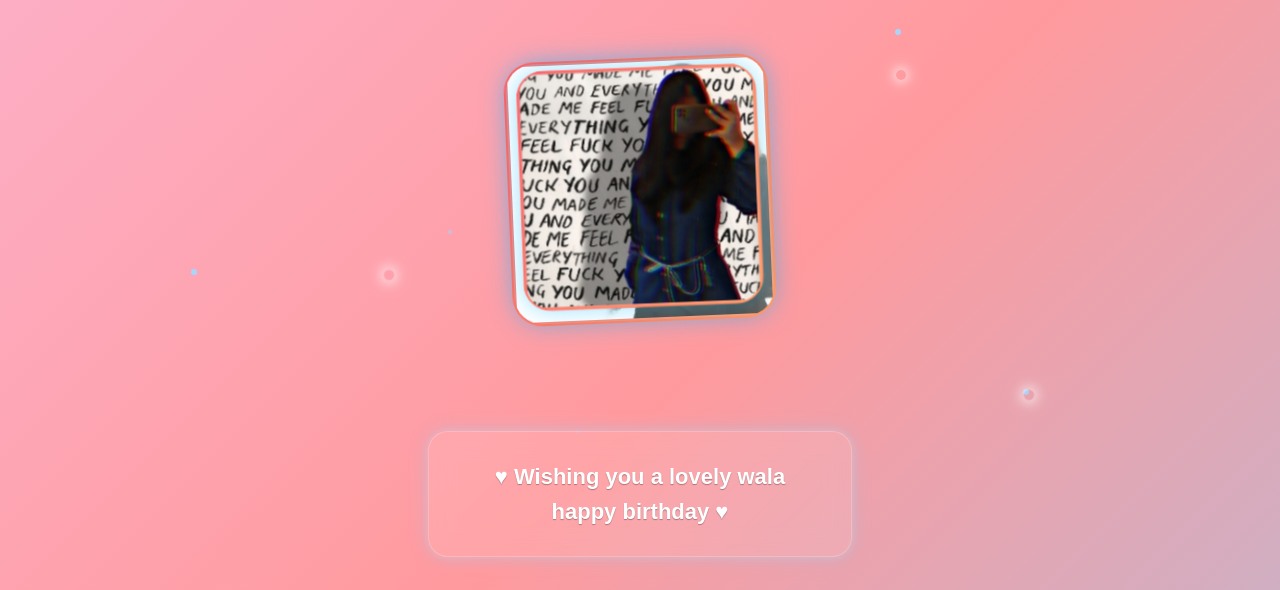
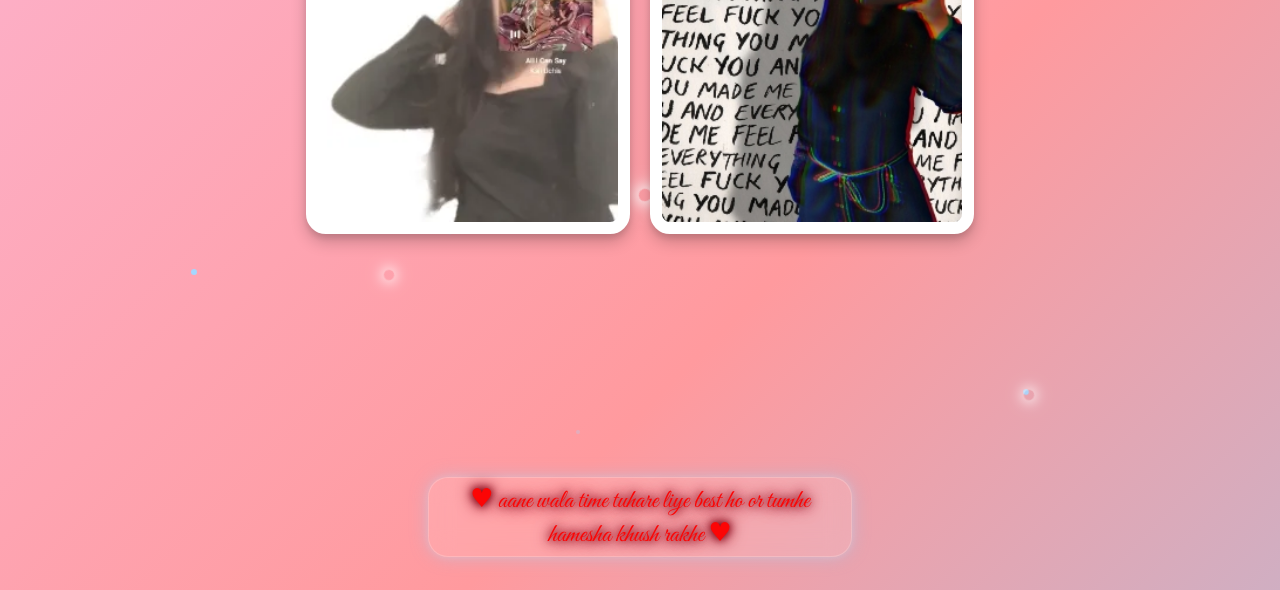
Before and after one commit to ayush-trivedi0/happybirthdayriya, a plain HTML site: page index.html in a window 1280 px wide. Shown: the part 210-800 px from the top of the page. Drawn offline with Linux system fonts and the light colour scheme.

Commit message:
update index.htmlwith new photo frmae layout

```diff
--- a/index.html
+++ b/index.html
@@ -1,10 +1,10 @@
 <!DOCTYPE html>
 <html lang="en">
 <head>
-    <meta charset="UTF-8">
-    <meta name="viewport" content="width=device-width, initial-scale=1.0">
-    <title>Document</title>
-    <link rel="stylesheet" href="style.css">
+  <meta charset="UTF-8" />
+  <meta name="viewport" content="width=device-width, initial-scale=1.0"/>
+  <title>Happy Birthday</title>
+  <link href="https://fonts.googleapis.com/css2?family=Poppins:wght@400;600&family=Great+Vibes&family=Dancing+Script&display=swap" rel="stylesheet">
   <style>
     body {
       margin: 0;
@@ -19,8 +19,7 @@
       );
       background-size: 400% 400%;
       animation: gradientShift 12s ease infinite;
-  overflow: hidden;
-  position: relative;
+      overflow-x: hidden;
       font-family: 'Poppins', sans-serif;
     }
 
@@ -30,38 +29,29 @@
       100% { background-position: 0% 50%; }
     }
 
-
-        .sparkle {
+    .sparkle, .star {
       position: absolute;
-  width: 4px;
-  height: 4px;
-  background: #a5d8ff; /* soft blue sparkle */
       border-radius: 50%;
-  opacity: 0.7;
       animation: sparkle 3s infinite ease-in-out;
     }
 
+    .sparkle {
+      width: 4px;
+      height: 4px;
+      background: #a5d8ff;
+      opacity: 0.7;
+    }
 
     @keyframes sparkle {
-          0%, 100% {
-            transform: scale(1);
-            opacity: 0.3;
-          }
-          50% {
-            transform: scale(1.5);
-            opacity: 1;
-          }
+      0%, 100% { transform: scale(1); opacity: 0.3; }
+      50% { transform: scale(1.5); opacity: 1; }
     }
 
     .star {
-          position: absolute;
       width: 10px;
       height: 10px;
       background: transparent;
-          box-shadow:
-            0 0 10px 2px white,
-            0 0 15px 5px rgba(255,255,255,0.4);
-          border-radius: 50%;
+      box-shadow: 0 0 10px 2px white, 0 0 15px 5px rgba(255,255,255,0.4);
       animation: twinkle 4s infinite ease-in-out;
     }
 
@@ -70,59 +60,74 @@
       50% { transform: scale(1.3) rotate(45deg); opacity: 1; }
     }
 
-        .paper {
-  position: absolute;
-  display: inline-block;
-  padding: 2px;
-  background: linear-gradient(145deg, rgba(173,216,230,0.3), rgba(255,255,255,0.1));
-  box-shadow: 0 0 25px rgba(0, 183, 255, 0.4);
-  backdrop-filter: blur(6px);
-  border-radius: 30px;
-  cursor: grab;
-  overflow: hidden;
-  max-width: 90vw;
-  max-height: 90vh;
-
- /* bg ko gradient krna hai yha pe */
-   border: 2px solid transparent;
-  background-clip: padding-box, border-box;
-  background-origin: border-box;
-  background-image:
-    linear-gradient(145deg, rgba(173,216,230,0.3), rgba(255,255,255,0.1)), /* inner fill */
-    linear-gradient(120deg, #ff5e62, #ff9966); /* border gradient */
+    .main-heading {
+      position: fixed;
+      top: 20px;
+      left: 50%;
+      transform: translateX(-50%);
+      font-size: 54px;
+      font-weight: 700;
+      color: black;
+      font-family: 'Dancing Script', cursive;
+      z-index: 1000;
+      padding: 12px 28px;
+      background: rgba(255, 255, 255, 0.4);
+      border-radius: 16px;
+      text-shadow:
+        0 0 4px #ffb6c1,
+        0 0 8px #ff69b4,
+        0 0 12px #ff1493,
+        0 0 16px #db7093;
+      animation: glowPulse 2s ease-in-out infinite;
     }
 
+    @keyframes glowPulse {
+      0%, 100% {
+        text-shadow: 0 0 5px #fff, 0 0 10px #ff99cc, 0 0 15px #ff66cc;
+      }
+      50% {
+        text-shadow: 0 0 10px #fff, 0 0 20px #ff99cc, 0 0 25px #ff66cc;
+      }
+    }
 
-/* paper size ajdustable */
-.paper img {
+    .frame-container {
+      display: flex;
+      flex-wrap: wrap;
+      justify-content: center;
+      gap: 20px;
+      padding: 120px 20px 100px;
+      z-index: 5;
+      position: relative;
+    }
+
+    .photo-frame {
+      background: #fff;
+      border: 12px solid #fff;
+      border-radius: 20px;
+      box-shadow: 0 4px 6px rgba(0, 0, 0, 0.1), 0 8px 16px rgba(0, 0, 0, 0.2);
+      overflow: hidden;
+      width: 300px;
+      max-width: 90vw;
+      transition: transform 0.3s ease;
+    }
+
+    .photo-frame:hover {
+      transform: scale(1.05);
+    }
+
+    .photo-frame img {
       width: 100%;
       height: auto;
-  max-width: 400px;
-  max-height: 500px;
-  border-radius: 12px;
       display: block;
-  object-fit: contain;
-}
-@keyframes floatUpDown {
-  0%, 100% { transform: translateX(-50%) translateY(0); }
-  50% { transform: translateX(-50%) translateY(-10px); }
+      object-fit: cover;
     }
 
-@keyframes pulseGlow {
-  0%, 100% {
-    box-shadow: 0 0 20px rgba(255, 105, 180, 0.4), 0 0 10px rgba(0,183,255, 0.2);
-  }
-  50% {
-    box-shadow: 0 0 30px rgba(255, 105, 180, 0.8), 0 0 15px rgba(0,183,255, 0.4);
-  }
-
-}
     .message-paper {
       width: 360px;
       padding: 5px 31px;
-  color: #fff;
-  font-size: 18px;
-  font-weight: 500;
+      font-family: 'Great Vibes', cursive;
+      font-size: 26px;
+      color: #fc0505;
       border-radius: 20px;
       text-align: center;
       position: absolute;
@@ -130,26 +135,15 @@
       bottom: 30px;
       transform: translateX(-50%);
       z-index: 999;
-
       background: rgba(255, 255, 255, 0.1);
       backdrop-filter: blur(12px);
       -webkit-backdrop-filter: blur(12px);
-
       border: 1px solid rgba(255, 255, 255, 0.2);
       box-shadow: 0 8px 24px rgba(0, 183, 255, 0.15);
-
       animation: floatUpDown 4s ease-in-out infinite, pulseGlow 3.5s ease-in-out infinite;
+      text-shadow: 0 0 8px #800000, 0 0 12px #b03060, 0 0 18px #8b0000;
     }
 
-.shaking-text {
-  font-size: 22px;
-  font-weight: 600;
-  font-family: 'Poppins', sans-serif;
-  animation: shakeText 1s infinite;
-  color: #ffffff;
-  line-height: 1.6;
-  text-shadow: 0 1px 1px rgba(0, 0, 0, 0.3);
-}
     @keyframes floatUpDown {
       0%, 100% { transform: translateX(-50%) translateY(0); }
       50% { transform: translateX(-50%) translateY(-6px); }
@@ -163,83 +157,21 @@
         box-shadow: 0 0 18px rgba(135, 206, 250, 0.4), 0 0 8px rgba(255,255,255, 0.2);
       }
     }
-.main-heading {
-  position: fixed;
-  top: 20px;
-  left: 50%;
-  transform: translateX(-50%);
-  font-size: 48px;
-  font-weight: bold;
-  color: white;
-  font-family: 'Poppins', sans-serif;
-  z-index: 1000;
-  padding: 10px 20px;
-  background: rgba(0, 0, 0, 0.3);
-  border-radius: 12px;
-
-  text-shadow:
-    0 0 5px #fff,
-    0 0 10px #ff99cc,
-    0 0 15px #ff66cc,
-    0 0 20px #ff3399;
-
-  animation: glowPulse 2.5s ease-in-out infinite;
-}
-.main-heading {
-  position: fixed;
-  top: 20px;
-  left: 50%;
-  transform: translateX(-50%);
-  font-size: 54px;
-  font-weight: 700;
-  color: black;
-  font-family: 'Dancing Script', cursive;
-  z-index: 1000;
-  padding: 12px 28px;
-  background: rgba(255, 255, 255, 0.4);
-  border-radius: 16px;
-
-  text-shadow:
-    0 0 4px #ffb6c1,
-    0 0 8px #ff69b4,
-    0 0 12px #ff1493,
-    0 0 16px #db7093;
-
-  animation: glowPulse 2s ease-in-out infinite;
-}
 
     @media screen and (max-width: 768px) {
       .main-heading {
-    top: 30px;
         font-size: 32px;
         padding: 8px 16px;
-  }
-
-  .paper {
-    margin-top: 80px;
+        top: 30px;
       }
     }
-.message-paper {
-
-
-  font-family: 'Great Vibes', cursive;
-  font-size: 26px;
-  color: #fc0505;
-
-  text-shadow:
-    0 0 8px #800000,
-    0 0 12px #b03060,
-    0 0 18px #8b0000;
-
-  animation: floatUpDown 4s ease-in-out infinite, pulseGlow 3.5s ease-in-out infinite;
-}
-
   </style>
 </head>
 <body>
-  <h1 class="main-heading"> Happy Birthday Riyaaaaa</h1>
 
-<div class="glow"></div>
+  <h1 class="main-heading">Happy Birthday Riyaaaaa</h1>
+
+  <!-- Sparkles and Stars -->
   <div class="sparkle" style="top:10%; left:20%; animation-delay:0s;"></div>
   <div class="sparkle" style="top:30%; left:70%; animation-delay:0.3s;"></div>
   <div class="sparkle" style="top:60%; left:15%; animation-delay:0.6s;"></div>
@@ -248,21 +180,30 @@
   <div class="sparkle" style="top:55%; left:35%; animation-delay:1.5s;"></div>
   <div class="sparkle" style="top:15%; left:85%; animation-delay:1.8s;"></div>
   <div class="sparkle" style="top:80%; left:45%; animation-delay:2s;"></div>
+
   <div class="star" style="top:20%; left:15%; animation-delay:0s;"></div>
   <div class="star" style="top:35%; left:70%; animation-delay:1s;"></div>
   <div class="star" style="top:60%; left:30%; animation-delay:0.5s;"></div>
   <div class="star" style="top:75%; left:80%; animation-delay:1.5s;"></div>
   <div class="star" style="top:10%; left:85%; animation-delay:2s;"></div>
   <div class="star" style="top:50%; left:50%; animation-delay:2.5s;"></div>
-  <div class="paper">
-    <img src="Photos\a04d09807f8bf27c819b44c1ba228fa6.webp" alt="wow">
+
+  <!-- Photo Frames -->
+  <div class="frame-container">
+    <div class="photo-frame">
+      <img src="Photos/a04d09807f8bf27c819b44c1ba228fa6.webp" alt="Photo 1" />
+    </div>
+    <div class="photo-frame">
+      <img src="Photos/6b6409beba8295c5a04aef2d04276f9a.png" alt="Photo 2" />
+    </div>
+    <!-- Add more photo frames if needed -->
   </div>
 
-  <div class="paper">
-    <img src="Photos\6b6409beba8295c5a04aef2d04276f9a.png" alt="omg">
+  <!-- Birthday Message -->
+  <div class="message-paper">
+    ♥ aane wala time tuhare liye best ho or tumhe hamesha khush rakhe ♥
   </div>
-  <div class="paper message-paper">
-    <p class="shaking-text">♥ Wishing you a lovely wala happy birthday ♥ </p>
+
   <script src="Script.js"></script>
 </body>
 </html>
```
Lines whose indentation alone changed are shown as unchanged.
